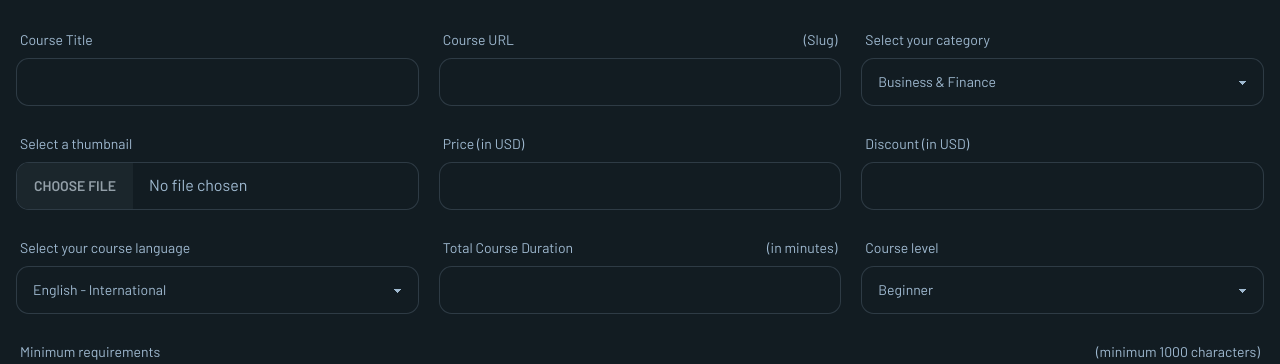
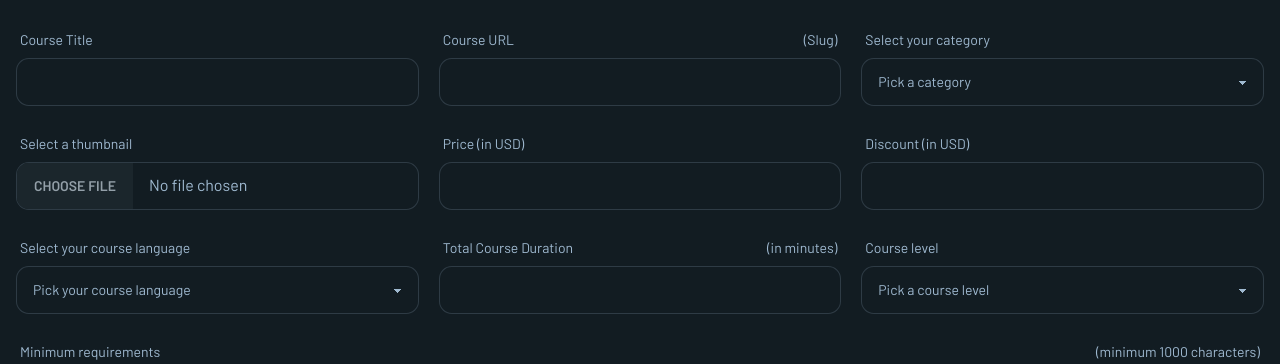
Before and after one commit to taseenjeem/intellipath-ts, a Next.js app: page /profile/1/my-courses/publish-a-new-course in a window 1280 px wide. Shown: the part 258-622 px from the top of the page. Built offline with nearby package versions, Linux system fonts and the light colour scheme; no server answers.

Commit message:
minor chnages

```diff
--- a/redux/slices/publishCourseSlice.ts
+++ b/redux/slices/publishCourseSlice.ts
@@ -3,13 +3,13 @@ import { createSlice } from "@reduxjs/toolkit";
 interface publishCourse {
   title: string;
   slug: string;
-  category: string;
+  category: string | null;
   price: number | null;
   discount: number | null;
-  language: string;
+  language: string | null;
   duration: number | null;
   requirements: string;
-  level: string;
+  level: string | null;
   lessons: [{ title: string; url: string }];
   short_description: string;
   full_description: string;
@@ -18,13 +18,13 @@ interface publishCourse {
 const initialState: publishCourse = {
   title: "",
   slug: "",
-  category: "",
+  category: null,
   price: null,
   discount: null,
-  language: "",
+  language: null,
   duration: null,
   requirements: "",
-  level: "",
+  level: null,
   lessons: [{ title: "", url: "" }],
   short_description: "",
   full_description: "",
--- a/src/app/profile/[username]/my-courses/publish-a-new-course/page.tsx
+++ b/src/app/profile/[username]/my-courses/publish-a-new-course/page.tsx
@@ -90,13 +90,14 @@ const PublishCoursePage = () => {
                 <span className="label-text">Select your category</span>
               </label>
               <select
+                required
                 id="category"
                 name="category"
                 className="select select-bordered"
-                value={course.category}
+                value={course.category ?? ""}
                 onChange={(e) => dispatch(updateCategory(e.target.value))}
               >
-                <option disabled>Pick a category</option>
+                <option value="">Pick a category</option>
                 <option value="Business & Finance">Business & Finance</option>
                 <option value="Technology & Programming">
                   Technology & Programming
@@ -159,9 +160,10 @@ const PublishCoursePage = () => {
                 id="language"
                 name="language"
                 className="select select-bordered"
-                value={course.language}
+                value={course.language ?? ""}
                 onChange={(e) => dispatch(updateLanguage(e.target.value))}
               >
+                <option value="">Pick your course language</option>
                 <option value="English">English - International</option>
                 <option value="বাংলা">বাংলা - Bangla</option>
                 <option value="اردو">اردو - Urdu</option>
@@ -194,9 +196,10 @@ const PublishCoursePage = () => {
                 id="level"
                 name="level"
                 className="select select-bordered"
-                value={course.level}
+                value={course.level ?? ""}
                 onChange={(e) => dispatch(updateLevel(e.target.value))}
               >
+                <option value="">Pick a course level</option>
                 <option value="Beginner">Beginner</option>
                 <option value="Intermediate">Intermediate</option>
                 <option value="Professional">Professional</option>
```
